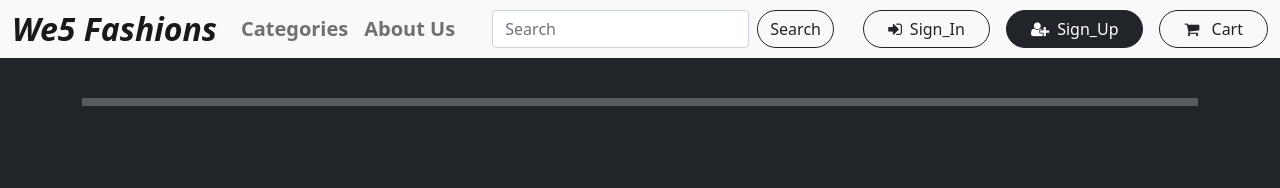
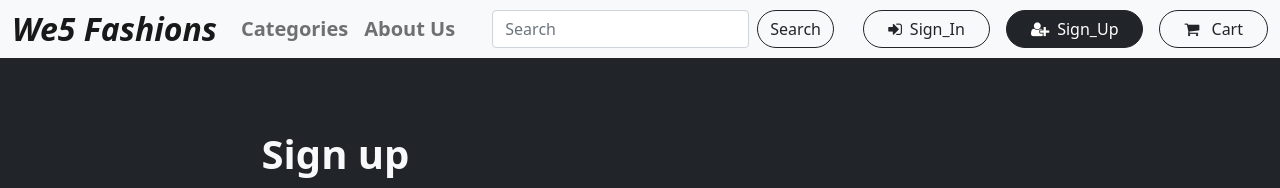
Before and after one commit to shettyvampire/Ecommerce, a React (Create React App) app: page /register in a window 1280 px wide. Shown: the top 188 px of the page. Built offline with nearby package versions, Linux system fonts and the light colour scheme; a web font is replaced by a local one.

Commit message:
small change

```diff
--- a/src/components/Login.jsx
+++ b/src/components/Login.jsx
@@ -8,7 +8,7 @@ const Login = () => {
     return (
         <div>
             <Navbar/>
-        <div class="log bg-dark text-light"><br /><hr size="10" /><br />
+        <div class="log bg-dark text-light">
             <div class="vh-100"> <div class="container-fluid h-auto ">
                 <div class="row d-flex justify-content-center align-items-center h-100">
                     <div class="col-md-9 col-lg-6 col-xl-5">
--- a/src/components/Register.jsx
+++ b/src/components/Register.jsx
@@ -11,7 +11,7 @@ const Register = () => {
                 <div class="container h-100">
                     <div class="row d-flex justify-content-center align-items-center h-100">
 
-                            <div class="container-fluid text-light bg-dark">  <br /><hr size='10' />
+                            <div class="container-fluid text-light bg-dark">
                                 <div class="container-fluid p-md-5">
                                     <div class="row justify-content-center">
                                         <div class="col-md-10 col-lg-6 col-xl-5 order-2 order-lg-1">
```
